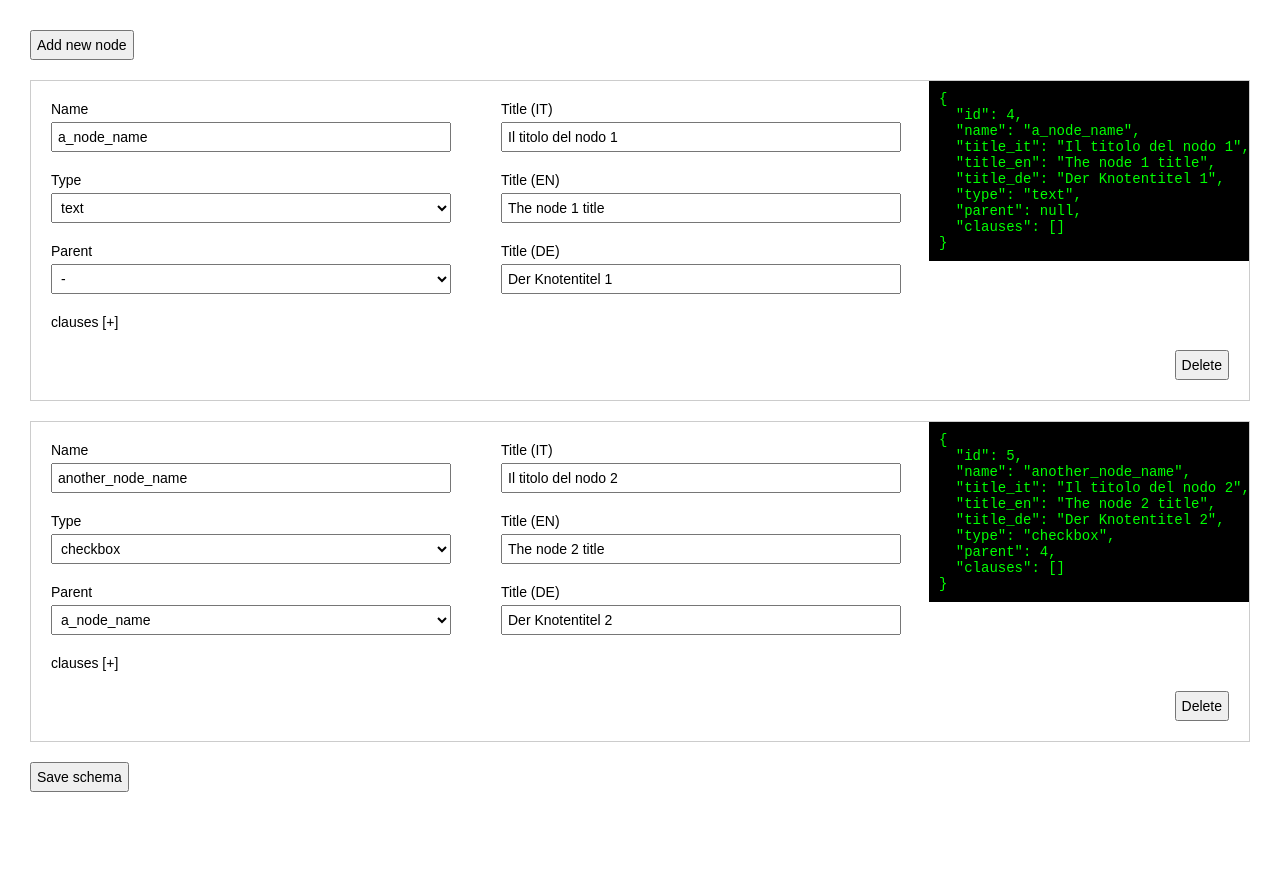
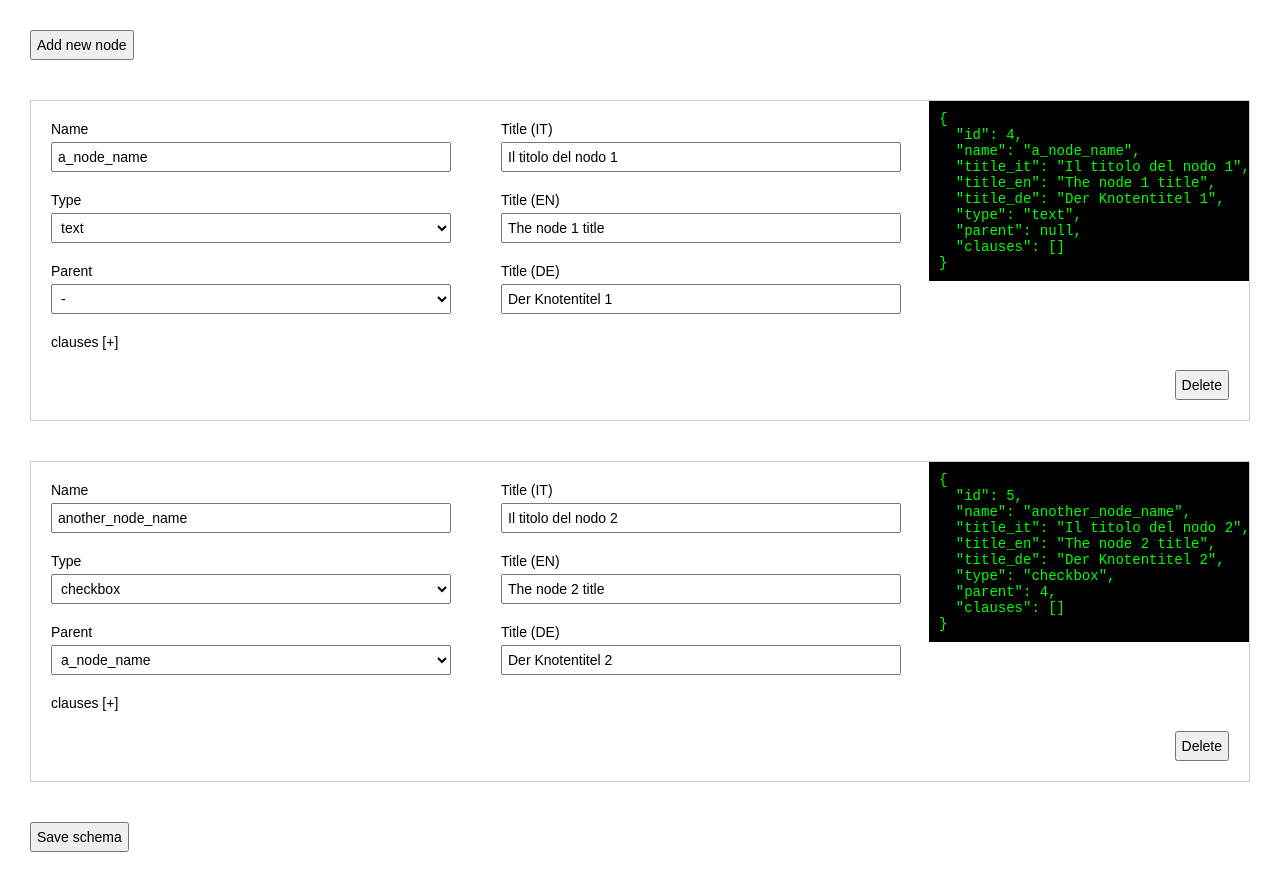
Before and after one commit to PGiucastro/tests, a website: page index.html in a window 1280 px wide. Before the commit the page ends 822 px from the top, so only its background shows below. Drawn offline with Linux system fonts and the light colour scheme.

```diff
--- a/css/node-view.css
+++ b/css/node-view.css
@@ -1,6 +1,6 @@
 .node-view {
    border: 1px solid #ccc;
-   margin: 20px 0;
+   margin: 40px 0;
    padding: 20px;
    position: relative;
 }
```
